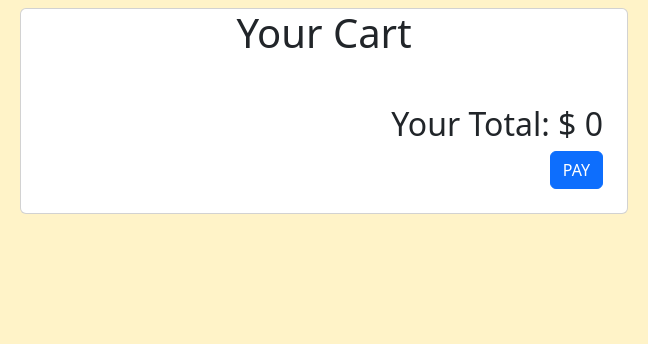
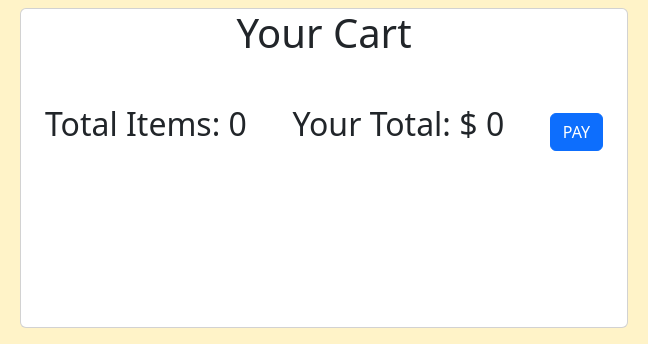
Before and after one commit to thghost21/IceCreamParlor, a plain HTML site: page index.html in a window 1280 px wide. Both pictures are taken after a click on the button "PAY". Shown: the top 344 px of the page, 0-648 px from the left. Drawn offline with nearby package versions, Linux system fonts and the light colour scheme.

Commit message:
added qty. attempting to move totals down to bottom of card

```diff
--- a/app.js
+++ b/app.js
@@ -26,6 +26,7 @@ function orderItem(indexNumber) {
 
   drawOrder()
   drawPrice()
+  drawQty()
 }
 
 function totalOrder() {
@@ -40,6 +41,16 @@ function totalOrder() {
 
 }
 
+function totalItems() {
+  let total = 0
+  for (let i = 0; i < iceCreams.length; i++) {
+    const QtyElem = iceCreams[i];
+
+    total += QtyElem.quantity
+  }
+  return total
+}
+
 function checkout() {
   if (totalOrder() <= 0) {
     window.alert("Please Add items to Checkout")
@@ -50,6 +61,7 @@ function checkout() {
   clearCart()
   drawOrder()
   drawPrice()
+  drawQty()
 }
 
 function clearCart() {
@@ -91,4 +103,10 @@ function drawPrice() {
   priceElem.innerText = orderPrice
 }
 
+function drawQty() {
+  const QtyElem = document.getElementById('qtyItems')
+  const qtyItems = totalItems()
+  QtyElem.innerText = qtyItems
+
+}
 //!SECTION
--- a/index.html
+++ b/index.html
@@ -19,14 +19,21 @@
     <!-- NOTE Cart Section -->
     <div class="container-fluid">
       <div class="row p-2">
-        <div class="col-6 text-center">
-          <div class="card">
+        <div class="col-6 text-center ">
+          <div class="card cartResize">
             <h1> Your Cart</h1>
             <ul id="orderList" class="text-start">
               <!-- items fall here -->
             </ul>
-            <div class="text-end p-4">
-              <h2>Your Total: $ <span id="orderPrice">0</span></h2>
+            <div class="d-flex justify-content-between align-items-end align p-4">
+              <div class="text-start">
+                <h2>Total Items: <span id="qtyItems">0</span></h2>
+
+              </div>
+              <div>
+                <h2>Your Total: $ <span id="orderPrice">0</span></h2>
+
+              </div>
               <button onclick="checkout()" class="btn btn-primary">PAY</button>
             </div>
 
--- a/style.css
+++ b/style.css
@@ -7,3 +7,7 @@
   object-fit: cover;
   object-position: bottom;
 }
+
+.cartResize {
+  height: 40vh;
+}
```
